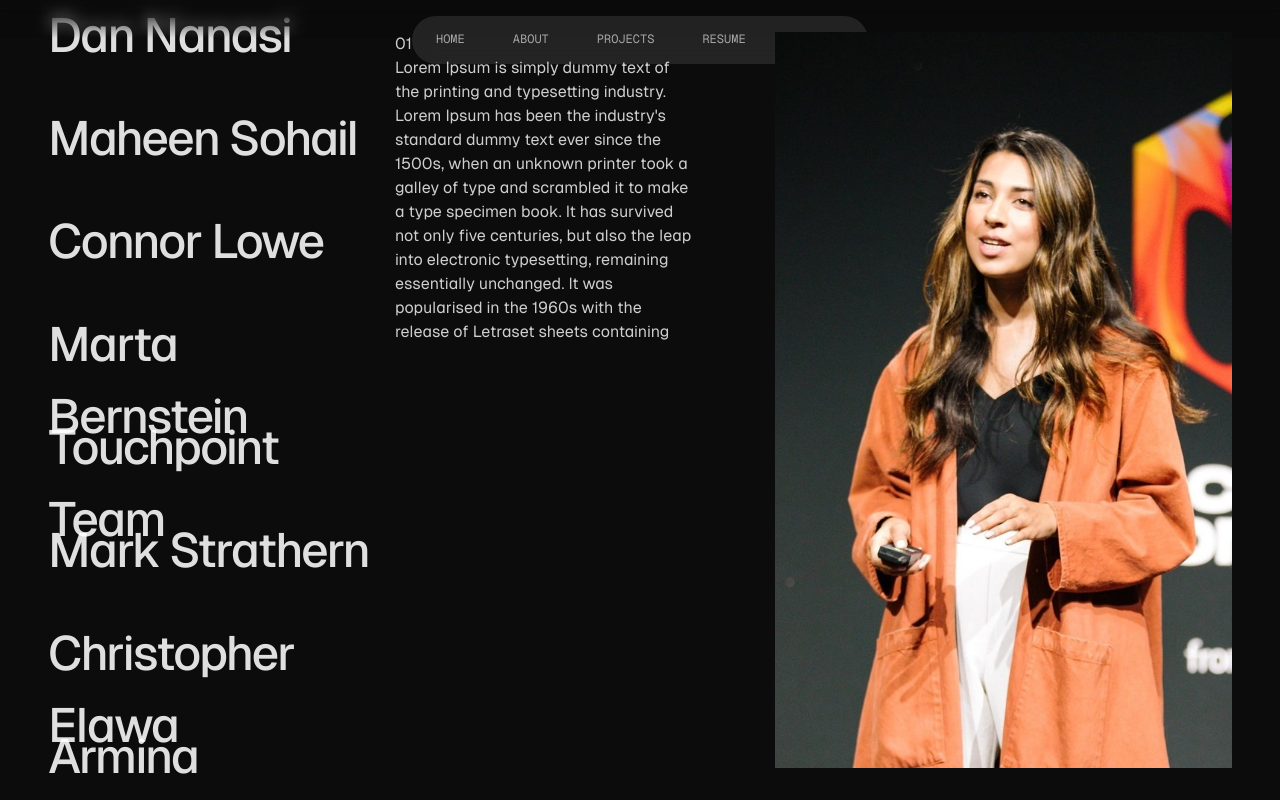
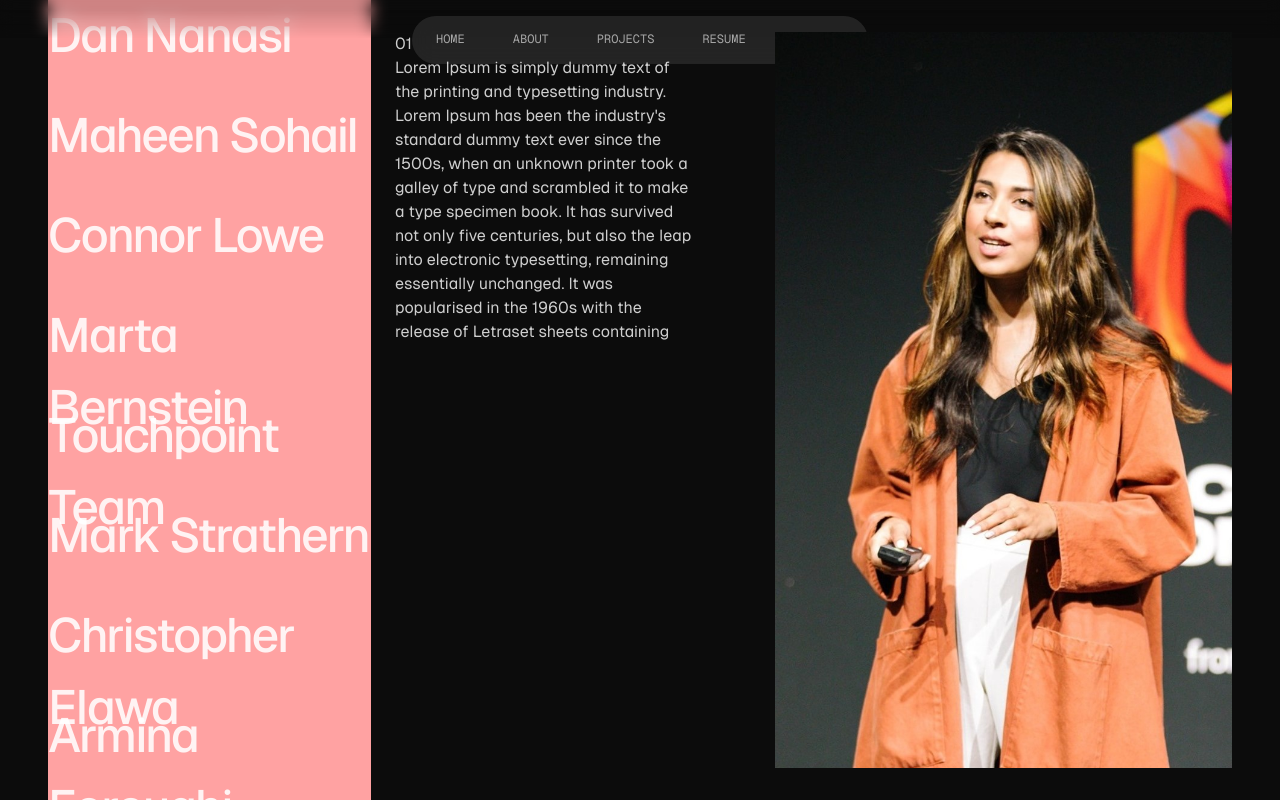
Before and after one commit to MichaelDresler/michaeldresler.github.io, a Next.js app: page /scroll in a window 1280 px wide. Shown: the top 800 px of the page. Built offline with nearby package versions, Linux system fonts and the light colour scheme.

Commit message:
clean up

```diff
--- a/app/(b)/scroll/page.tsx
+++ b/app/(b)/scroll/page.tsx
@@ -7,20 +7,17 @@ import { useLenis } from "lenis/react";
 import { Smooth } from "@/app/components/Smooth";
 import Image from "next/image";
 
-import dan from "/public/port/dan.png"
-import maheen from "/public/port/maheen.png"
-import connor from "/public/port/connor.png"
-import mark from "/public/port/mark.png"
-import armina from "/public/port/armina.png"
-import marta from "/public/port/marta.png"
-import matt from "/public/port/matt.png"
-import chris from "/public/port/chris.png"
-import tt from "/public/port/bestie2.png"
-
-
+import dan from "/public/port/dan.png";
+import maheen from "/public/port/maheen.png";
+import connor from "/public/port/connor.png";
+import mark from "/public/port/mark.png";
+import armina from "/public/port/armina.png";
+import marta from "/public/port/marta.png";
+import matt from "/public/port/matt.png";
+import chris from "/public/port/chris.png";
+import tt from "/public/port/bestie2.png";
 
 export default function scroll() {
-
   const [imgIndex, setImgIndex] = useState(1);
 
   const imageList = [
@@ -34,10 +31,8 @@ export default function scroll() {
     chris,
     armina,
     matt,
-
-
-
   ];
+  const numSpeakers = 8
 
   const fakeNames = [
     // TO FIGURE OUT SEAMLESS SCROLL, FIRST DECIDE HOW MANY ELEMENTS YOU WANT DISPLAY ON THE SCREEN.
@@ -74,34 +69,13 @@ export default function scroll() {
     "Mark Strathern",
     "Christopher Elawa",
     "Armina Foroughi",
-
-
-
-
-
   ];
 
-  // const cubicBezier = (t: number, ...params: number[]) => {
-  //   const [p0, p1, p2, p3] = params;
-  //   const c0 = (1 - t) ** 3;
-  //   const c1 = 3 * (1 - t) ** 2 * t;
-  //   const c2 = 3 * (1 - t) * t ** 2;
-  //   const c3 = t ** 3;
-
-  //   return c0 * p0 + c1 * p1 + c2 * p2 + c3 * p3;
-  // };
-
-
-
-
   const lenis = useLenis(({ scroll }) => {
-        // console.log(window.scrollY)
-
+    // console.log(window.scrollY)
   });
 
-  function isElementActive(element: HTMLElement) {
-
-  }
+  function isElementActive(element: HTMLElement) {}
 
   useEffect(() => {
     if (lenis) {
@@ -113,7 +87,9 @@ export default function scroll() {
       });
 
       // Ensure listItems is only accessed in the browser
-      const listItems = document.querySelectorAll(".snap-item") as NodeListOf<HTMLElement>;
+      const listItems = document.querySelectorAll(
+        ".snap-item"
+      ) as NodeListOf<HTMLElement>;
 
       listItems.forEach((item, index) => {
         snap.addElement(item, {
@@ -121,17 +97,17 @@ export default function scroll() {
         });
       });
 
-      const entries = Array.from(snap.elements.entries())
-      const elementsArray = entries.map(entry => entry[1].rect.top);
+      const entries = Array.from(snap.elements.entries());
+      const elementPosY = entries.map((entry) => entry[1].rect.top);
+      console.log
 
       window.addEventListener("scroll", () => {
-        console.log("Scroll position:", window.scrollY); // For debugging
-        elementsArray.forEach((element, index) => {
-          if(Math.abs( Math.round(window.scrollY) - element ) <= 80){
-            setImgIndex(index % 9)
+        elementPosY.forEach((element, index) => {
+          if (Math.abs(Math.round(window.scrollY) - element) <= 30) {
+            console.log("index",index,"scrollpos",Math.abs(Math.round(window.scrollY)),"element posy",element,"threshold:",Math.round(Math.abs(window.scrollY - element)))
+            setImgIndex(index % 9);
             // console.log(index)
           }
-
         });
       });
 
@@ -139,39 +115,29 @@ export default function scroll() {
       return () => {
         window.removeEventListener("scroll", () => {});
       };
-
-
     } else {
-      console.error("Lenis instance is undefined or not in a browser environment");
+      console.error(
+        "Lenis instance is undefined or not in a browser environment"
+      );
     }
-
-  }, [lenis,]); // Empty dependency array means this runs only once after component mounts
-
-
-
-
+  }, [lenis]); // Empty dependency array means this runs only once after component mounts
 
   return (
     <Smooth>
       <main className=" h-screen w-screen   ">
-        {/* <section className="snap-item w-screen h-screen bg-white/10 z-[10111199]"></section> */}
-
-
-
         <ol className="relative w-full  ">
-
-
           <div className="grid grid-cols-[0.6fr_0.6fr_1fr]  px-12   ">
             <div className=" ">
               {fakeNames.map((name, index) => (
                 <motion.li
-                  className="snap-item text-text-secondary/20 text-[2rem] lg:text-[3rem] font-medium tracking-[-0.04em] h-[103px] "
+                  style={{height:window.innerHeight/numSpeakers}}
+                  className="snap-item text-text-secondary/20 text-[2rem] lg:text-[3rem] bg-red-300 font-medium tracking-[-0.04em]  "
                   key={index}
                   initial={{
                     color: "var(--text-primary)",
                     opacity: 0.2,
-                    scale: 0.9,
-                    originX:0
+                    // scale: 0.9,
+                    originX: 0,
                     // width:"12rem"
                     //     rotateX: "-30deg",
                     // translateZ:"40px"
@@ -198,16 +164,12 @@ export default function scroll() {
                   {/* <div className="text-base tracking-tight leading-0">
                     Product designer, Meta
                   </div> */}
-                  <div className="  " >
-                    {name}
-                  </div>
+                  <div className="  ">{name}</div>
                 </motion.li>
               ))}
             </div>
             <div className=" flex flex-col sticky top-0 py-8 w-full z-[10000] h-screen ">
-            <div className=" ml-6  h-fit  text-white/80 text-pretty ">
-                01
-              </div>
+              <div className=" ml-6  h-fit  text-white/80 text-pretty ">01</div>
               <div className=" ml-6  h-fit  text-white/80 text-pretty ">
                 Lorem Ipsum is simply dummy text of the printing and typesetting
                 industry. Lorem Ipsum has been the industry's standard dummy
@@ -221,12 +183,11 @@ export default function scroll() {
             </div>
             <div className="sticky top-0 py-8 w-full z-[10000] h-screen">
               <Image
-              src={imageList[imgIndex]}
-              alt=""
-              className="w-[85%] ml-auto h-full bg-white/5 object-cover "
+                src={imageList[imgIndex]}
+                alt=""
+                className="w-[85%] ml-auto h-full bg-white/5 object-cover "
               />
             </div>
-
           </div>
           {/* <div className="mt-[30rem]">hwl</div> */}
         </ol>
```
